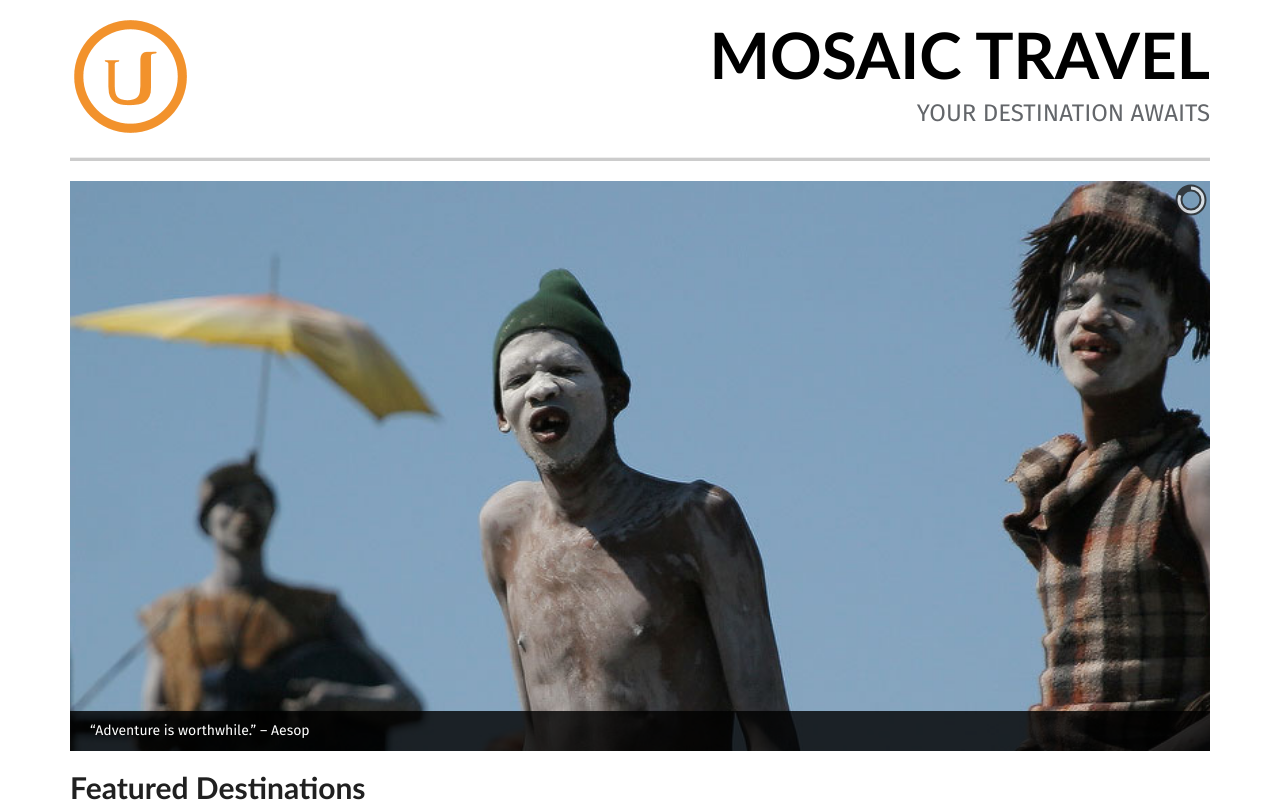
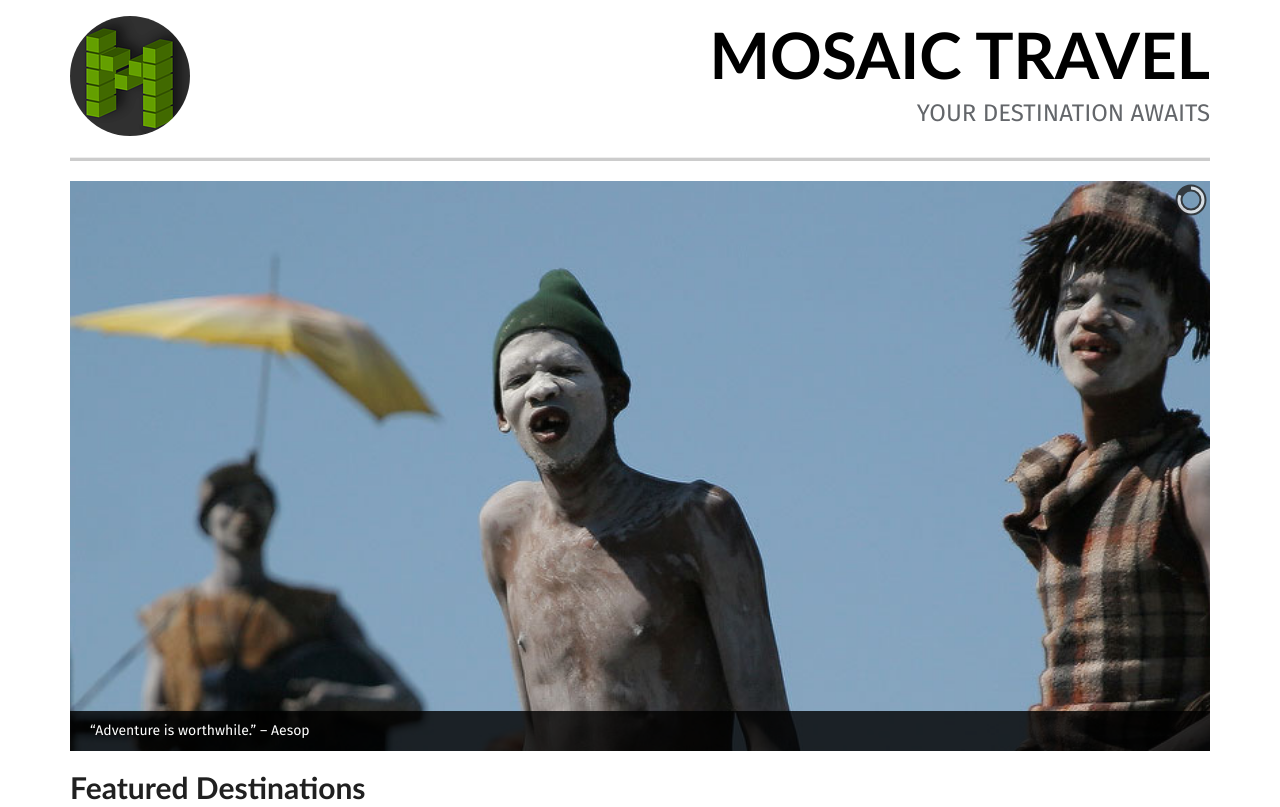
Before and after one commit to m-coding/fe-01-portfolio, a plain HTML site: page index.html in a window 1280 px wide. Shown: the top 807 px of the page. Drawn offline with nearby package versions, Linux system fonts and the light colour scheme; a web font is replaced by a local one.

Commit message:
Change logo

```diff
--- a/css/styles.css
+++ b/css/styles.css
@@ -53,4 +53,5 @@ hr {
 
 .logo {
 	margin: 16px 0 0 0;
+	border-radius: 50%;
 }
--- a/index.html
+++ b/index.html
@@ -14,7 +14,7 @@
     <div class="container">
       <header class="row">
         <div class="col-md-4">
-          <img class="logo" src="images/logo.png" alt="Udacity Logo">
+          <img class="logo" src="images/mlogo.png" alt="M Logo">
         </div>
         <div class="col-md-8 text-uppercase text-right">
           <h1>Mosaic Travel</h1>
```
Also changed, not shown: images/mlogo.png (added).
